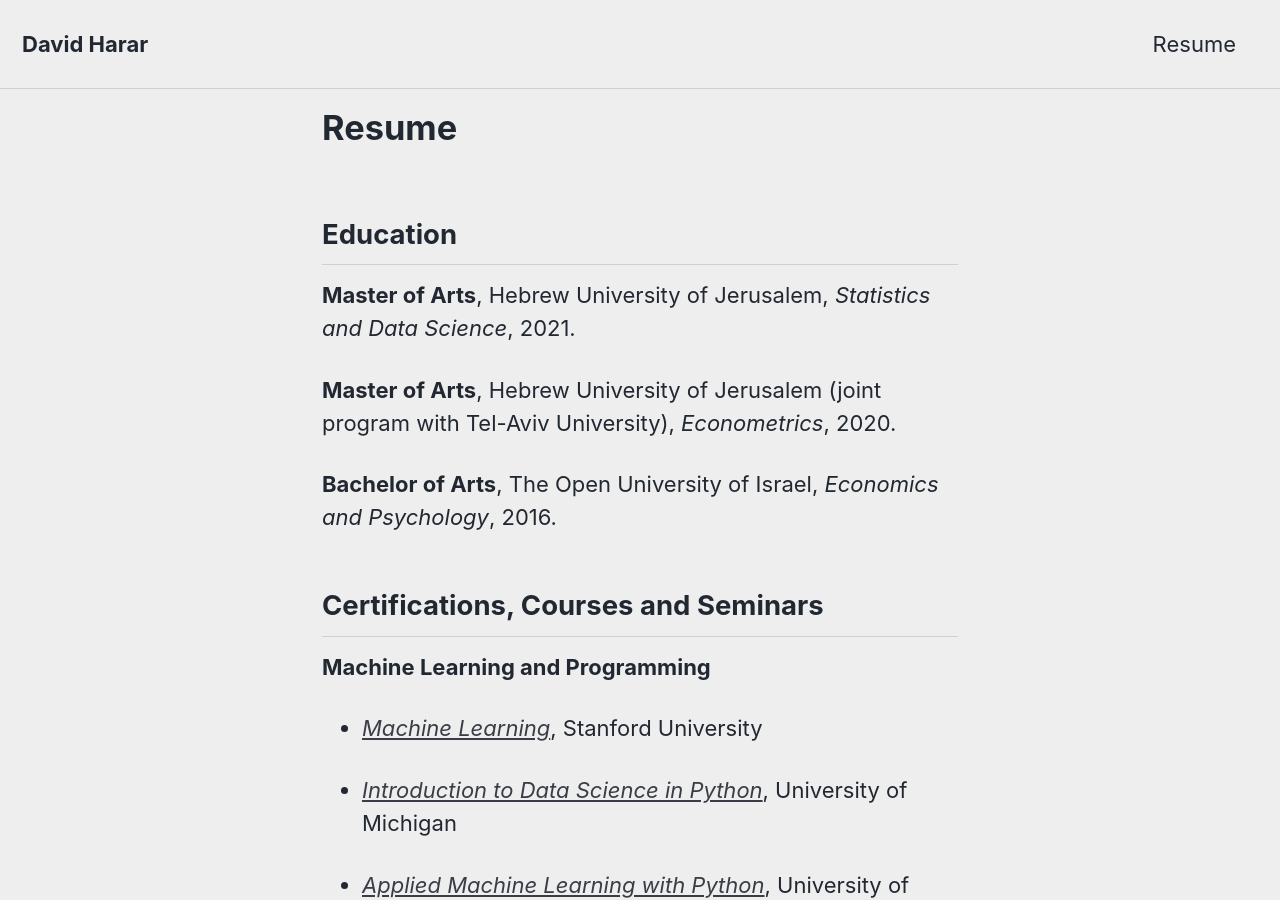
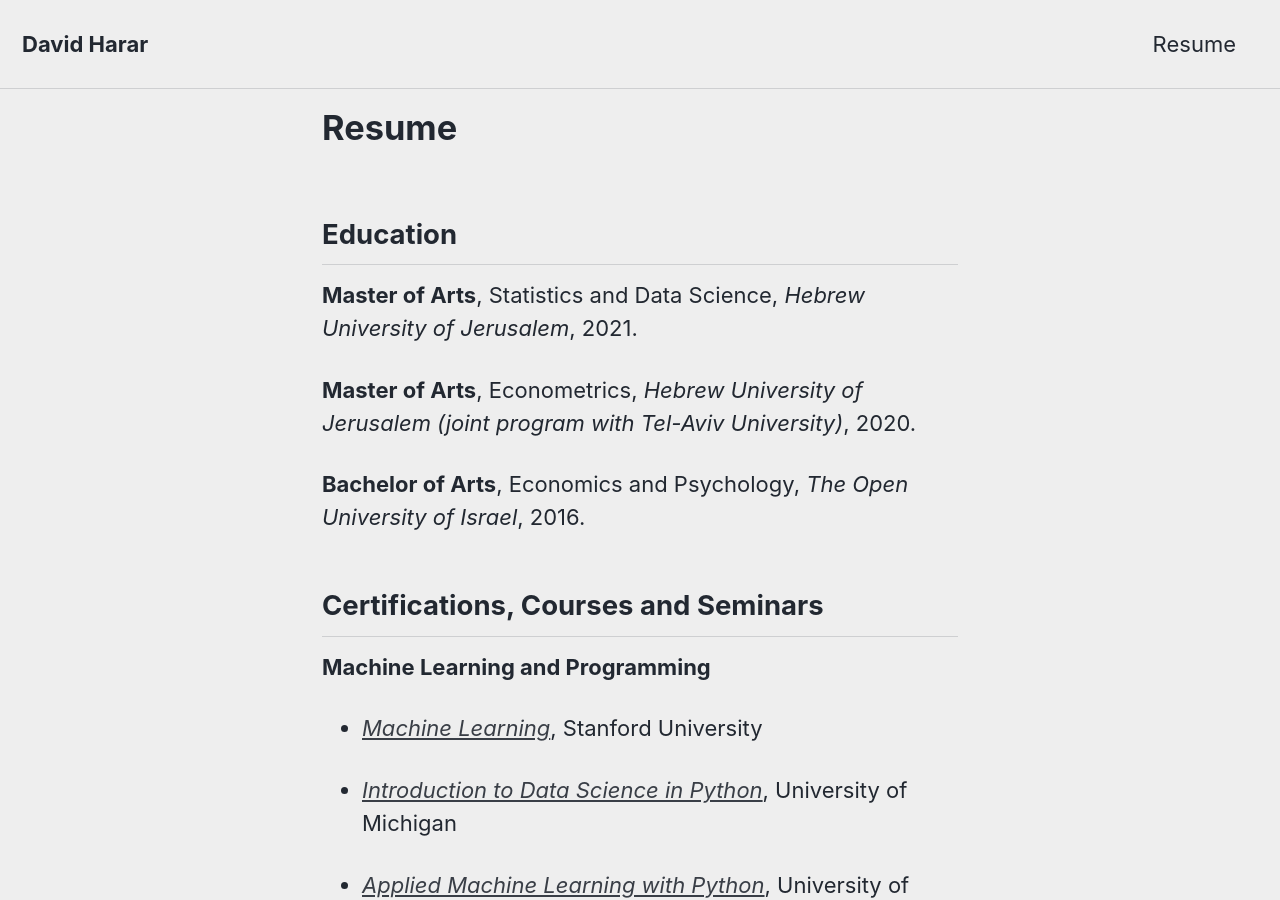
Before and after one commit to DavidHarar/DavidHarar.github.io, a Jekyll site: the page built from _pages/resume.md, in a window 1280 px wide and 900 px high. Built offline with Jekyll 4.4.1, drawn with Linux system fonts in a browser that asks for light colours; cached includes are drawn as plain includes.

```diff
--- a/_pages/resume.md
+++ b/_pages/resume.md
@@ -11,11 +11,11 @@ comments: false
 
 Education
 ---
-**Master of Arts**, Hebrew University of Jerusalem, *Statistics and Data Science*, 2021.
+**Master of Arts**, Statistics and Data Science, *Hebrew University of Jerusalem*, 2021.
 
-**Master of Arts**, Hebrew University of Jerusalem (joint program with Tel-Aviv University), *Econometrics*, 2020.
+**Master of Arts**, Econometrics, *Hebrew University of Jerusalem (joint program with Tel-Aviv University)*, 2020.
 
-**Bachelor of Arts**, The Open University of Israel, *Economics and Psychology*, 2016.
+**Bachelor of Arts**, Economics and Psychology, *The Open University of Israel*, 2016.
 
 Certifications, Courses and Seminars
 ---
```
